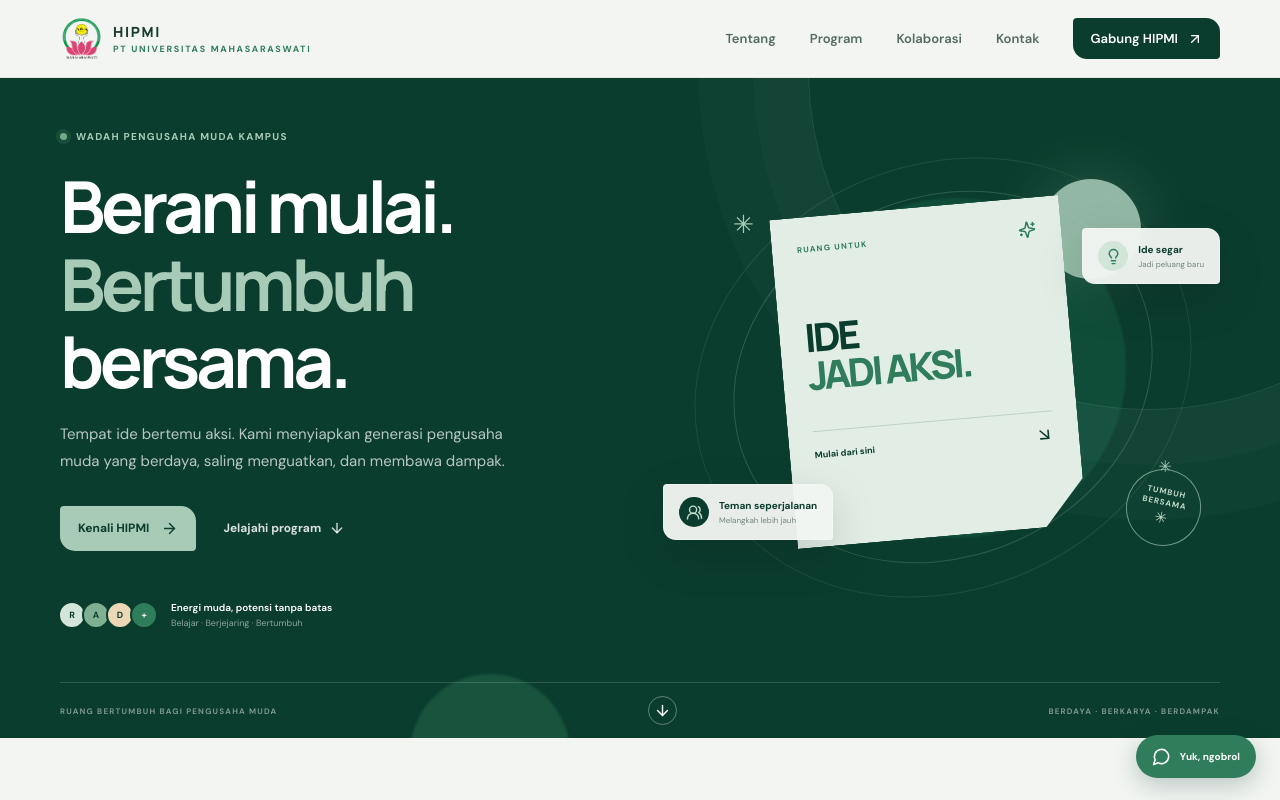
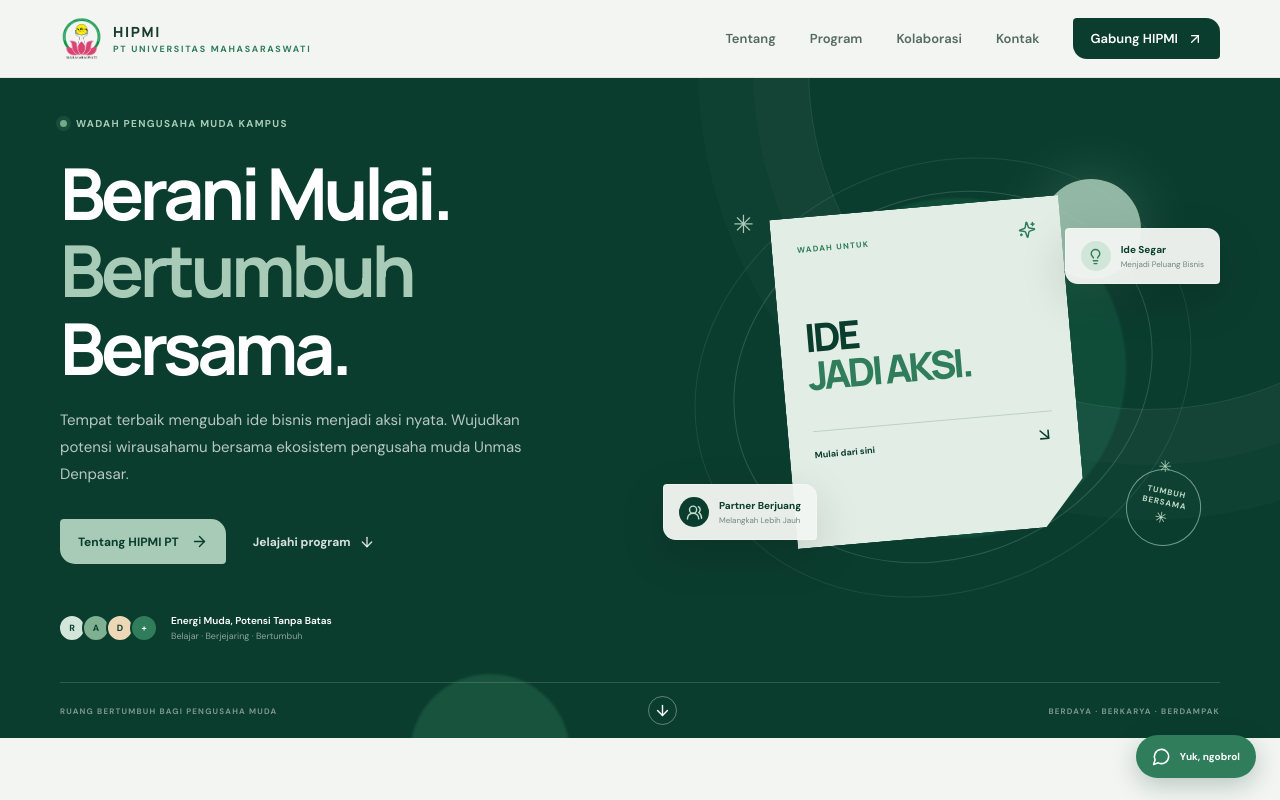
Before and after one commit to IndraMahayana/hipmiptunmas, a React (Vite) app: page / in a window 1280 px wide. Shown: the top 800 px of the page. Built offline with nearby package versions, Linux system fonts and the light colour scheme.

Commit message:
Fix HeroSection

```diff
--- a/src/components/HeroSection.jsx
+++ b/src/components/HeroSection.jsx
@@ -18,17 +18,17 @@
             <span className="eyebrow-dot" /> Wadah pengusaha muda kampus
           </div>
           <h1>
-            Berani mulai.
+            Berani Mulai.
             <br />
-            <em>Bertumbuh</em> bersama.
+            <em>Bertumbuh</em> Bersama.
           </h1>
           <p className="hero-lead">
-            Tempat ide bertemu aksi. Kami menyiapkan generasi pengusaha muda
-            yang berdaya, saling menguatkan, dan membawa dampak.
+            Tempat terbaik mengubah ide bisnis menjadi aksi nyata. Wujudkan
+            potensi wirausahamu bersama ekosistem pengusaha muda Unmas Denpasar.
           </p>
           <div className="hero-actions">
             <a className="button button-lime" href="#tentang">
-              Kenali HIPMI <ArrowRight size={17} />
+              Tentang HIPMI PT <ArrowRight size={17} />
             </a>
             <a className="text-link text-link-light" href="#program">
               Jelajahi program <ArrowDown size={16} />
@@ -42,7 +42,7 @@
               <span>+</span>
             </div>
             <div>
-              <strong>Energi muda, potensi tanpa batas</strong>
+              <strong>Energi Muda, Potensi Tanpa Batas</strong>
               <small>Belajar · Berjejaring · Bertumbuh</small>
             </div>
           </div>
@@ -56,7 +56,7 @@
           <div className="art-sun" />
           <div className="art-panel art-panel-main">
             <div className="art-panel-top">
-              <span className="mini-label">RUANG UNTUK</span>
+              <span className="mini-label">WADAH UNTUK</span>
               <Sparkles size={18} />
             </div>
             <div className="art-display">
@@ -74,8 +74,8 @@
               <Lightbulb size={17} />
             </span>
             <span>
-              <strong>Ide segar</strong>
-              <small>Jadi peluang baru</small>
+              <strong>Ide Segar</strong>
+              <small>Menjadi Peluang Bisnis</small>
             </span>
           </div>
           <div className="art-note note-bottom">
@@ -83,8 +83,8 @@
               <UsersRound size={17} />
             </span>
             <span>
-              <strong>Teman seperjalanan</strong>
-              <small>Melangkah lebih jauh</small>
+              <strong>Partner Berjuang</strong>
+              <small>Melangkah Lebih Jauh</small>
             </span>
           </div>
           <div className="art-stamp">
```
